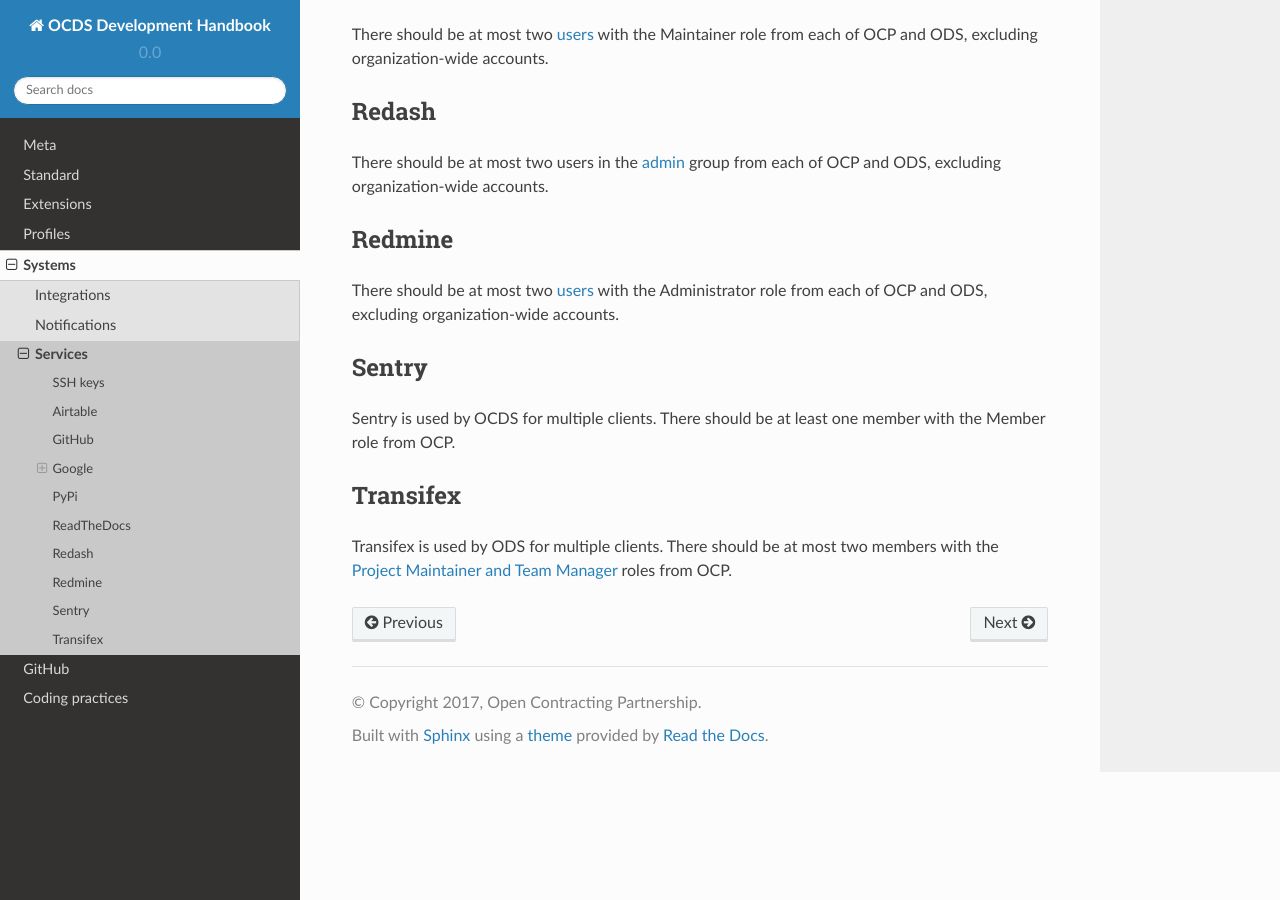
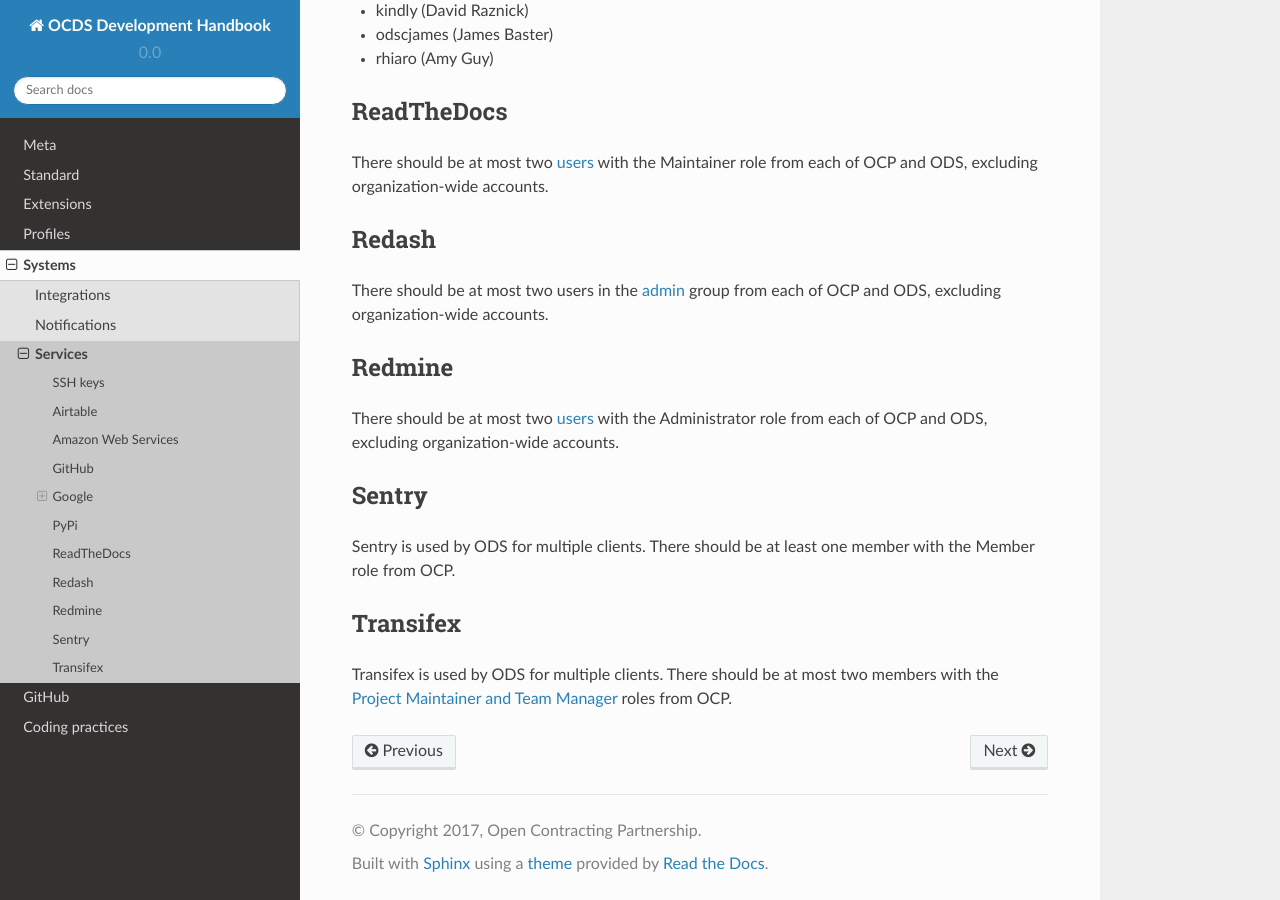
Before and after one commit to open-contracting/standard-development-handbook, a Sphinx documentation site: the page built from docs/systems/services.md, in a window 1280 px wide and 900 px high, scrolled down 2386 px. Built offline with Sphinx 7.4.7 and the Read the Docs theme 2.0.0, drawn with Linux system fonts in a browser that asks for light colours; some of the changed text lies outside the part shown.

Commit message:
Add Amazon

```diff
--- a/docs/systems/services.md
+++ b/docs/systems/services.md
@@ -13,6 +13,10 @@
 ## Airtable
 
 There should be at most two [Owners](https://airtable.com/wspXFnEMMAgLMWfe0/workspace/billing). All users should belong to the above organizations.
+
+## Amazon Web Services
+
+See [Identity and Access Management](https://console.aws.amazon.com/iam/home?region=us-east-1#/home) for a list of users and permissions. We use S3 (Simple Storage Service) and SES (Simple Email Service).
 
 ## GitHub
 
@@ -89,7 +93,7 @@
 
 ## Sentry
 
-Sentry is used by OCDS for multiple clients. There should be at least one member with the Member role from OCP.
+Sentry is used by ODS for multiple clients. There should be at least one member with the Member role from OCP.
 
 ## Transifex
 
```
